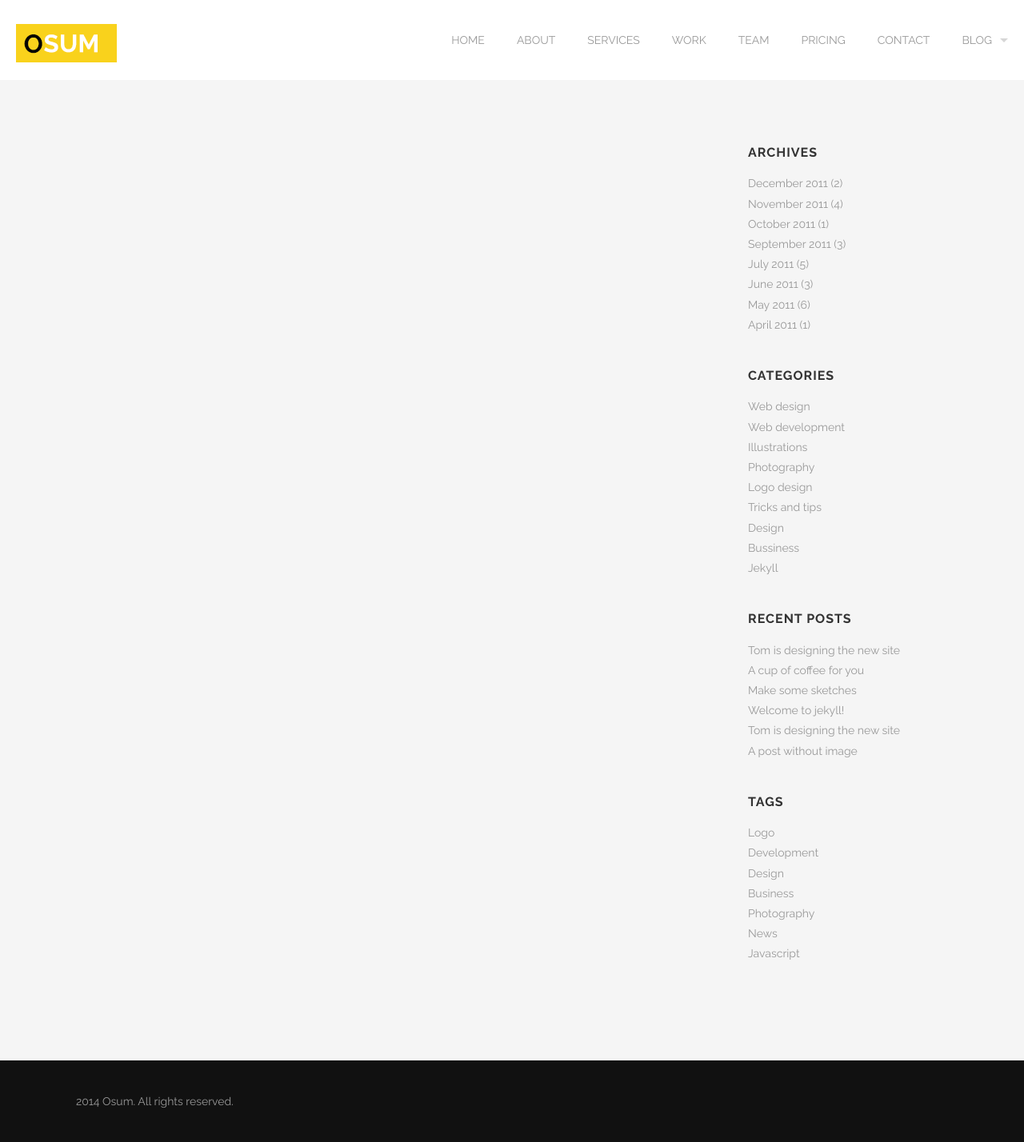
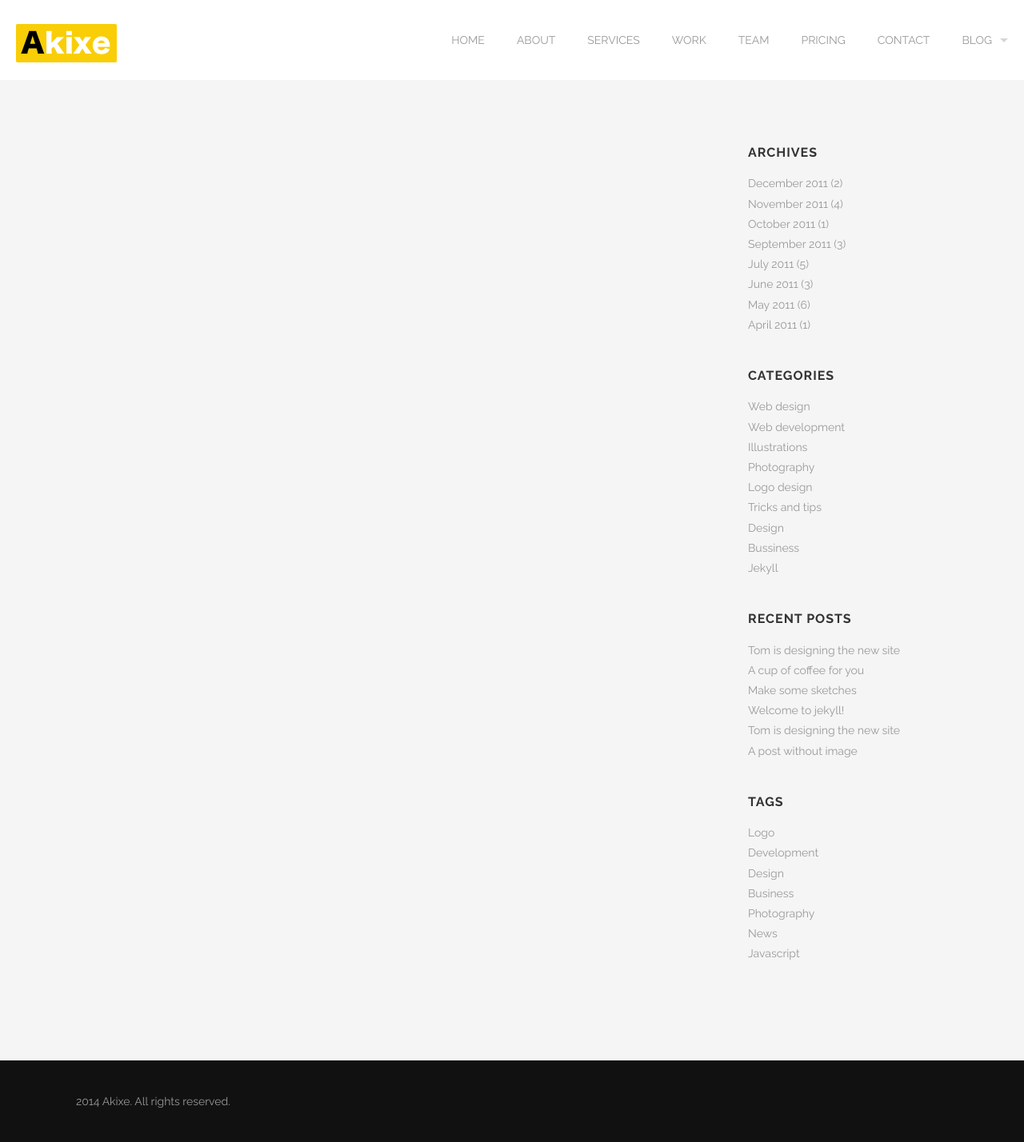
Before and after one commit to akixe/personal_site, a Jekyll site: the page built from blog/index.html, in a window 1280 px wide. Shown: the whole page at 80% size. Built offline with Jekyll 4.4.1, drawn with Linux system fonts in a browser that asks for light colours.

Commit message:
Changes header logo and adds personal Github and Twitter accounts to Osum config file

```diff
--- a/_config.yml
+++ b/_config.yml
@@ -1,14 +1,14 @@
 # Site settings
-title: Osum
-email: your-email@domain.com
+title: Akixe
+email: akixe.otegi@gmail.com
 description: > # this means to ignore newlines until "baseurl:"
   Write an awesome description for your new site here. You can edit this
   line in _config.yml. It will appear in your document head meta (for
   Google search results) and in your feed.xml site description.
 baseurl: "" # the subpath of your site, e.g. /blog/
 # url: "http://yourdomain.com" # the base hostname & protocol for your site
-twitter_username: jekyllrb
-github_username:  jekyll
+twitter_username: AkixeOtegi
+github_username: akixe
 
 # Build settings
 markdown: kramdown
--- a/_includes/header.html
+++ b/_includes/header.html
@@ -5,7 +5,7 @@
       <li class='name'>
         <h1>
           <a href="{{site.url}}/index.html">
-            <img alt="" src="{{site.url}}/images/logo.png" />
+            <img alt="" src="{{site.url}}/images/logoAkixe.png" />
           </a>
         </h1>
       </li>
```
